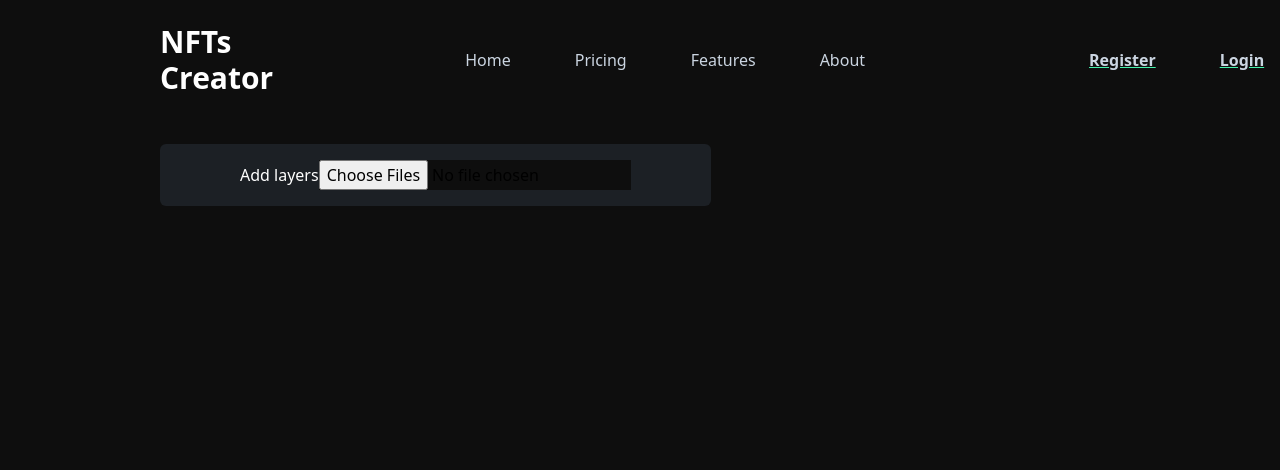
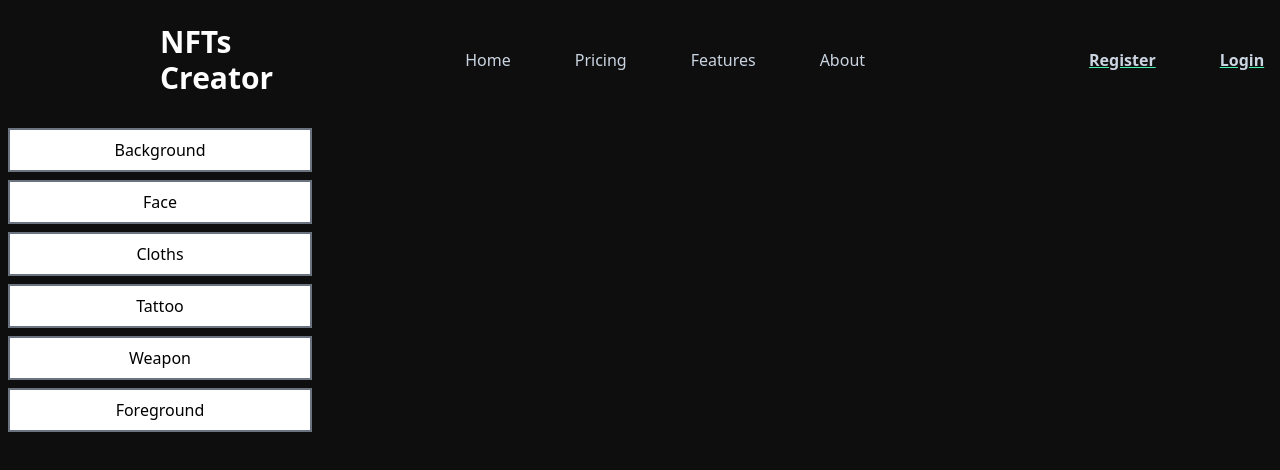
Before and after one commit to Ujjwal-here/NFTs-Creator, a Next.js app: page / in a window 1280 px wide. Shown: the top 470 px of the page. Built offline with nearby package versions, Linux system fonts and the light colour scheme.

Commit message:
application draggable

```diff
--- /dev/null
+++ b/Items/ItemTypes.js
@@ -0,0 +1,3 @@
+export const ItemTypes = {
+    CARD: 'card',
+  }
--- /dev/null
+++ b/components/Card.js
@@ -0,0 +1,50 @@
+import { useRef } from 'react';
+import { useDrag, useDrop } from 'react-dnd';
+import { ItemTypes } from '../Items/ItemTypes';
+export const Card = ({ id, text, index, moveCard }) => {
+    const ref = useRef(null);
+    const [{ handlerId }, drop] = useDrop({
+        accept: ItemTypes.CARD,
+        collect(monitor) {
+            return {
+                handlerId: monitor.getHandlerId(),
+            };
+        },
+        hover(item, monitor) {
+            if (!ref.current) {
+                return;
+            }
+            const dragIndex = item.index;
+            const hoverIndex = index;
+            if (dragIndex === hoverIndex) {
+                return;
+            }
+            const hoverBoundingRect = ref.current?.getBoundingClientRect();
+            const hoverMiddleY = (hoverBoundingRect.bottom - hoverBoundingRect.top) / 2;
+            const clientOffset = monitor.getClientOffset();
+            const hoverClientY = clientOffset.y - hoverBoundingRect.top;
+            if (dragIndex < hoverIndex && hoverClientY < hoverMiddleY) {
+                return;
+            }
+            if (dragIndex > hoverIndex && hoverClientY > hoverMiddleY) {
+                return;
+            }
+            moveCard(dragIndex, hoverIndex)
+            item.index = hoverIndex;
+        },
+    });
+    const [{ isDragging }, drag] = useDrag({
+        type: ItemTypes.CARD,
+        item: () => {
+            return { id, index };
+        },
+        collect: (monitor) => ({
+            isDragging: monitor.isDragging(),
+        }),
+    });
+    const opacity = isDragging ? 0 : 1;
+    drag(drop(ref));
+    return (<div ref={ref} className={`p-2 m-2 text-center bg-white border-2 border-gray-500 ${opacity?"opacity-100":"opacity-0"}`} data-handler-id={handlerId}>
+			{text}
+		</div>);
+};
--- a/components/Layers.js
+++ b/components/Layers.js
@@ -1,12 +1,54 @@
-import React, { useState } from "react";
+import React, { useState, useCallback } from "react";
 import { BsArrowUpCircle } from "react-icons/bs";
 import Image from "next/image";
 import block from "../public/block-chain.png";
+import update from 'immutability-helper';
+import { Card } from "./Card";
 
 const Layers = () => {
 
   const [images, setImages] = useState([]);
-  const [layers,setlayers]=useState([])
+
+  const [layers, setLayers] = useState([
+    {
+        id: 1,
+        text: 'Background',
+    },
+    {
+        id: 2,
+        text: 'Face',
+    },
+    {
+        id: 3,
+        text: 'Cloths',
+    },
+    {
+        id: 4,
+        text: 'Tattoo',
+    },
+    {
+        id: 5,
+        text: 'Weapon',
+    },
+    {
+        id: 6,
+        text: 'Foreground',
+    },
+  ]);
+
+  const moveCard = useCallback((dragIndex, hoverIndex) => {
+    setLayers((prevCards) => update(prevCards, {
+        $splice: [
+            [dragIndex, 1],
+            [hoverIndex, 0, prevCards[dragIndex]],
+        ],
+    }));
+  }, []);
+
+
+  const renderCard = useCallback((card, index) => {
+    return (<Card key={card.id} index={index} id={card.id} text={card.text} moveCard={moveCard}/>);
+  }, []);
 
   const onImageChange = (event) => {
     let files = event.target.files;
@@ -22,48 +64,9 @@ const Layers = () => {
     setlayers([...layers,newlayer])
     console.log(layers);
   };
-  return (
-    <div className="flex flex-row items-stretch px-40 py-6">
-      <div className="flex flex-col">
-        {layers.map((item, i) => {
-          <div
-            key={i}
-            className="px-20 py-4 rounded-md self-start bg-[#1C2025] text-start cursor-pointer flex flex-row items-center"
-          >
-            <p className="text-white bg-[#1C2025]">{item}</p>
-            <input
-              accept="image/*"
-              type="file"
-              multiple
-              onChange={onImageChange}
-            />
-          </div>;
-        })}
-        <div className="px-20 py-4 rounded-md self-start bg-[#1C2025] text-start cursor-pointer flex flex-row items-center">
-          <p onClick={handleClick} className="text-white bg-[#1C2025]">
-            Add layers
-          </p>
-          <input
-            accept="image/*"
-            type="file"
-            multiple
-            onChange={onImageChange}
-          />
-        </div>
-      </div>
-      <div className="flex flex-row flex-wrap">
-        {images.map((item, i) => (
-          <Image
-            key={i}
-            height={200}
-            width={200}
-            src={URL.createObjectURL(item)}
-            alt=""
-          />
-        ))}
-      </div>
-    </div>
-  );
+  return (<div>
+    <div className="w-1/4" >{layers.map((card, i) => renderCard(card, i))}</div>
+  </div>);
 };
 
 export default Layers;
--- a/package.json
+++ b/package.json
@@ -9,8 +9,11 @@
     "lint": "next lint"
   },
   "dependencies": {
+    "immutability-helper": "^3.1.1",
     "next": "12.1.4",
     "react": "18.0.0",
+    "react-dnd": "^14.0.5",
+    "react-dnd-html5-backend": "^14.1.0",
     "react-dom": "18.0.0",
     "react-icons": "^4.3.1"
   },
--- a/pages/_app.js
+++ b/pages/_app.js
@@ -1,7 +1,13 @@
 import '../styles/globals.css'
+import { DndProvider } from 'react-dnd'
+import {HTML5Backend} from 'react-dnd-html5-backend'
 
 function MyApp({ Component, pageProps }) {
-  return <Component {...pageProps} />
+  return (
+    <DndProvider backend={HTML5Backend}>
+      <Component {...pageProps} />
+    </DndProvider>
+  )
 }
 
 export default MyApp
```
Also changed, not shown: 1 other file (tests, documents, lock files or other folders).
